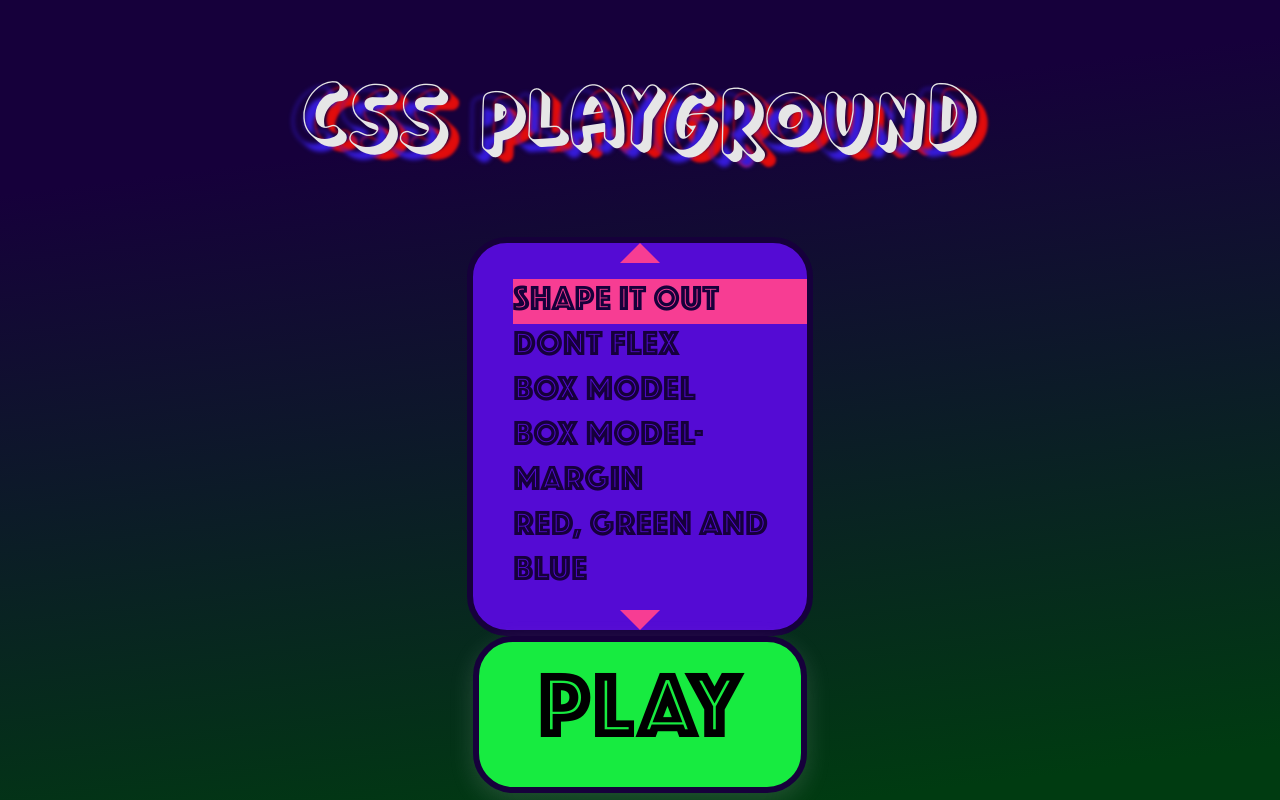
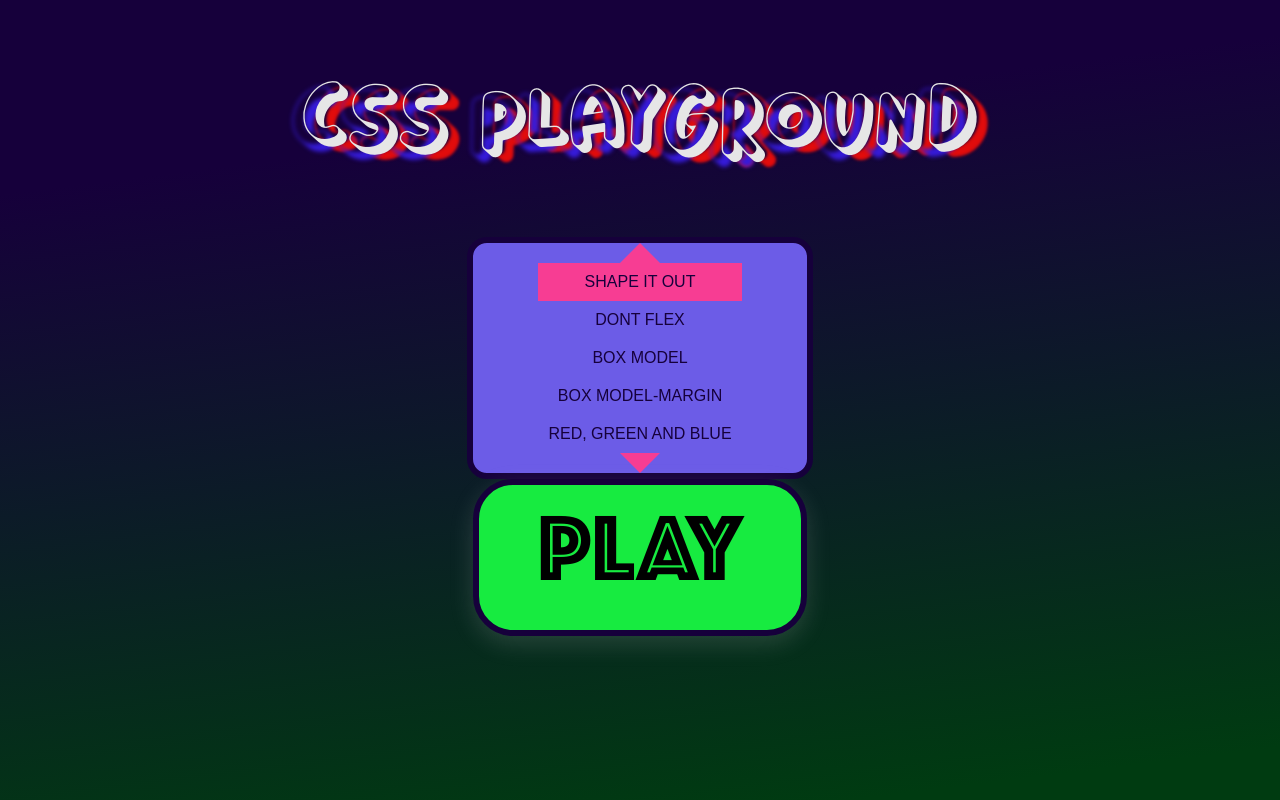
Before and after one commit to pelegsch666/css-playground-client, a React (Create React App) app: page / in a window 1280 px wide. Built offline with nearby package versions, Linux system fonts and the light colour scheme.

Commit message:
styled was improved

```diff
--- /dev/null
+++ b/src/theme/defaultTheme.js
@@ -0,0 +1,77 @@
+const defaultTheme = {
+  colors: {
+    purple: "#6c5ce7",
+    pink: "#F73D93",
+    deepBlue: "#16003B",
+    green: "#17EB40",
+    grey: "#413F42",
+  },
+  typography: {
+    fontSize: {
+        1: '0.4rem',
+        2: '0.6rem',
+        3: '0.8rem',
+        4: '1rem',
+        5: '1.2rem',
+        6: '1.4rem',
+        7: '1.6rem',
+        8: '1.8rem',
+        9: '2rem',
+        10: '2.2rem',
+        11: '2.4rem',
+        12: '2.6rem',
+        13: '2.8rem',
+        14: '3rem',
+        15: '3.2rem',
+        16: '3.4rem',
+        17: '3.6rem',
+        18: '3.8rem',
+        19: '4rem',
+    }
+  },border:{
+    radius: {
+        1: '2px',
+        2: '4px',
+        3: '6px',
+        4: '8px',
+        5: '10px',
+        6: '12px',
+        7: '14px',
+        8: '16px',
+        9: '18px',
+        10: '20px',
+        pill: '100px',
+        round: '50%',
+    } ,
+    width: {
+        1: '2px',
+        2: '4px',
+        3: '6px',
+        4: '8px',
+        5: '10px',
+        6: '12px',
+        7: '14px',
+        8: '16px',
+        9: '18px',
+        10: '20px'
+    },
+
+  },  breakpoints: {
+    values: {
+      xs: 0,
+      sm: 600,
+      md: 960,
+      lg: 1280,
+      xl: 1920,
+    },
+    unit: "px",
+    up: (key) =>
+      `@media (min-width:${defaultTheme.breakpoints.values[key]}${defaultTheme.breakpoints.unit})`,
+    down: (key) =>
+      `@media (max-width:${defaultTheme.breakpoints.values[key]}${defaultTheme.breakpoints.unit})`,
+    between: (start, end) =>
+      `@media (min-width:${defaultTheme.breakpoints.values[start]}${defaultTheme.breakpoints.unit}) and (max-width:${defaultTheme.breakpoints.values[end]}${defaultTheme.breakpoints.unit})`,
+  },
+};
+
+export default defaultTheme;
--- a/src/views/WelcomeView/components/LevelLabel.js
+++ /dev/null
@@ -1,15 +0,0 @@
-import styled from 'styled-components';
-
-const LevelLabel = styled.li`
-	font-family: 'Phosphate';
-	font-style: normal;
-	font-weight: 400;
-	font-size: 36px;
-	line-height: 45px;
-	/* identical to box height */
-	color: #16003b;
-	cursor: pointer;
-	background-color: ${(props) => (props.isCurrLvl ? '#F73D93' : 'none')};
-`;
-
-export default LevelLabel;
--- a/src/views/WelcomeView/components/LevelsDiv.js
+++ b/src/views/WelcomeView/components/LevelsDiv.js
@@ -1,12 +1,25 @@
-import styled from 'styled-components';
+import styled from "styled-components";
+
+import defaultTheme from "theme/defaultTheme";
 
 const LevelsDiv = styled.div`
-	display: flex;
-	flex-direction: column;
-	align-items: center;
+  display: flex;
+  flex-direction: column;
+  align-items: center;
+  width: 334px;
+  background: ${defaultTheme.colors.purple};
+  border-width: ${defaultTheme.border.width[3]};
+  border-style: solid;
+  border-color: ${defaultTheme.colors.deepBlue};
+  border-radius: ${defaultTheme.border.radius[10]};
+
+  ${defaultTheme.breakpoints.down("sm")} {
+	width: 100%;
+  }
+  ${defaultTheme.breakpoints.up("sm")} {
 	width: 334px;
-	background: #540bd4;
-	border: 6px solid #16003b;
-	border-radius: 40px;
+  }
+
+
 `;
 export default LevelsDiv;
--- /dev/null
+++ b/src/views/WelcomeView/components/LevelsList/ItemContent.js
@@ -0,0 +1,7 @@
+import styled from "styled-components";
+
+const ItemContent = styled.p`
+
+  margin: 10px;
+`;
+export default ItemContent;
--- /dev/null
+++ b/src/views/WelcomeView/components/LevelsList/LevelItem.js
@@ -0,0 +1,16 @@
+import styled from 'styled-components';
+
+const LevelItem = styled.li`
+	display: flex;
+	justify-content: center;
+	align-items: center;
+	font-family: Arial, Helvetica, sans-serif;
+	font-style: normal;
+	color: #16003b;
+	cursor: pointer;
+	padding: 0;
+
+	background-color: ${(props) => (props.isCurrLvl ? '#F73D93' : 'none')};
+`;
+
+export default LevelItem;
--- /dev/null
+++ b/src/views/WelcomeView/components/LevelsList/Ul.js
@@ -0,0 +1,13 @@
+import styled from "styled-components";
+
+const StyledUl = styled.ul`
+  list-style-type: none;
+  margin: 0;
+  padding: 0;
+`;
+
+function Ul({ children }) {
+  return <StyledUl>{children}</StyledUl>;
+}
+
+export default Ul;
--- /dev/null
+++ b/src/views/WelcomeView/components/LevelsList/index.js
@@ -0,0 +1,28 @@
+import Ul from "views/WelcomeView/components/LevelsList/Ul";
+import ItemContent from "views/WelcomeView/components/LevelsList/ItemContent";
+import LevelItem from "views/WelcomeView/components/LevelsList/LevelItem";
+
+
+
+
+export default function LevelsList({
+  titles,
+  currLevelIndex,
+  handleClickLevel,
+}) {
+  return (
+    <Ul style={{ listStyle: "none" }}>
+      {titles?.map((el, index) => {
+        return (
+          <LevelItem
+            key={index}
+            onClick={() => handleClickLevel(index)}
+            isCurrLvl={+index === currLevelIndex}
+          >
+            <ItemContent>{el.toUpperCase()}</ItemContent>
+          </LevelItem>
+        );
+      })}
+    </Ul>
+  );
+}
--- a/src/views/WelcomeView/components/StyledH1.js
+++ b/src/views/WelcomeView/components/StyledH1.js
@@ -1,4 +1,6 @@
 import styled from 'styled-components';
+
+import defaultTheme from 'theme/defaultTheme';
 
 const StyledH1 = styled.h1`
 	font-family: 'Gemini-Moon';
@@ -9,5 +11,8 @@ const StyledH1 = styled.h1`
 	text-align: center;
 	color: #e6e6e6;
 	text-shadow: -11px 5px 4px #361bd9, 11px 5px 3px #e10c0c;
+	${defaultTheme.breakpoints.down('sm')} {
+		font-size: ${defaultTheme.typography.fontSize[9]};
+	}
 `;
 export default StyledH1;
--- a/src/views/WelcomeView/components/StyledLabel.js
+++ /dev/null
@@ -1,11 +0,0 @@
-import styled from 'styled-components';
-
-const StyledLabel = styled.label`
-	font-family: 'Phosphate';
-	font-style: normal;
-	font-weight: 400;
-	font-size: 36px;
-	line-height: 45px;
-	color: #e6e6e6;
-`;
-export default StyledLabel;
--- a/src/views/WelcomeView/components/StyledUl.js
+++ /dev/null
@@ -1,6 +0,0 @@
-import styled from 'styled-components';
-
-const StyledUl = styled.ul`
-	font-family: 'Phosphate';
-`;
-export default StyledUl;
--- a/src/views/WelcomeView/index.js
+++ b/src/views/WelcomeView/index.js
@@ -1,28 +1,29 @@
-import React, { useEffect, useState } from 'react';
-import { useNavigate } from 'react-router-dom';
-import { useRecoilState, useRecoilValue } from 'recoil';
+import React, { useEffect, useState } from "react";
+import { useNavigate } from "react-router-dom";
+import { useRecoilState, useRecoilValue } from "recoil";
 
-import degObj from 'helpers/degObj';
-import getLevelsTitlesFromData from 'helpers/getLevelsTitlesFromData';
+import degObj from "helpers/degObj";
+import getLevelsTitlesFromData from "helpers/getLevelsTitlesFromData";
 
-import { currIndexLevelState, levelsDataState } from 'store';
+import { currIndexLevelState, levelsDataState } from "store";
 
-import StackCol from 'components/layout/StackCol';
+import StackCol from "components/layout/StackCol";
 
-import LevelLabel from 'views/WelcomeView/components/LevelLabel';
-import LevelsDiv from 'views/WelcomeView/components/LevelsDiv';
-import PlayButton from 'views/WelcomeView/components/PlayButton';
-import StyledH1 from 'views/WelcomeView/components/StyledH1';
-import StyledInput from 'views/WelcomeView/components/StyledInput';
-import StyledLabel from 'views/WelcomeView/components/StyledLabel';
-import TriangleButton from 'views/WelcomeView/components/TriangleButton';
+
+import LevelsDiv from "views/WelcomeView/components/LevelsDiv";
+import PlayButton from "views/WelcomeView/components/PlayButton";
+import StyledH1 from "views/WelcomeView/components/StyledH1";
+import StyledInput from "views/WelcomeView/components/StyledInput";
+import StyledLabel from "views/WelcomeView/components/LevelsList/ItemContent";
+import TriangleButton from "views/WelcomeView/components/TriangleButton";
+import LevelsList from "views/WelcomeView/components/LevelsList";
 
 export default function WelcomeView() {
   const [currLevelIndex, setCurrLevelIndex] =
     useRecoilState(currIndexLevelState);
   const levelsData = useRecoilValue(levelsDataState);
   const [titles, setTitles] = useState([]);
-	const setRoomId = useState('')[1];
+  const setRoomId = useState("")[1];
   const navigate = useNavigate();
   const isCreateOn = useState(true)[0];
 
@@ -69,19 +70,11 @@ export default function WelcomeView() {
                 deg={degObj.UP}
                 onClick={() => handleIndexChanges(-1)}
               />
-							<ul style={{ listStyle: 'none' }}>
-								{titles?.map((el, index) => {
-									return (
-										<LevelLabel
-											key={index}
-											onClick={() => handleClickLevel(index)}
-											isCurrLvl={+index === currLevelIndex}
-										>
-											{el.toUpperCase()}
-										</LevelLabel>
-									);
-								})}
-							</ul>
+              <LevelsList
+                titles={titles}
+                currLevelIndex={currLevelIndex}
+                handleClickLevel={handleClickLevel}
+              />
               <TriangleButton
                 deg={degObj.DOWN}
                 onClick={() => handleIndexChanges(1)}
```
Lines whose indentation alone changed are shown as unchanged.
